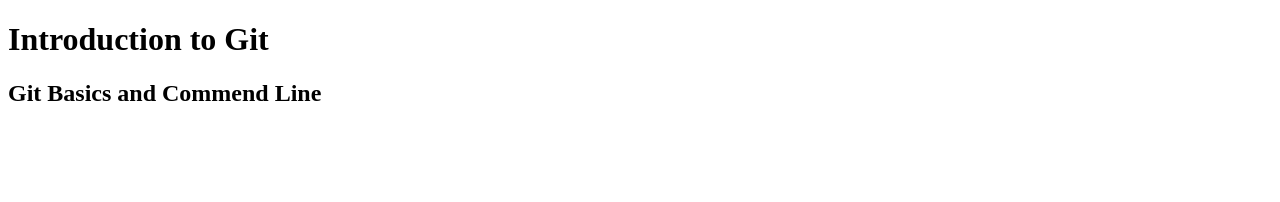
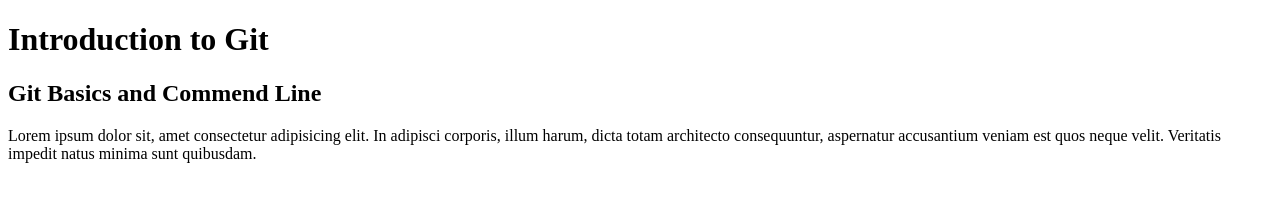
Before and after one commit to dikkat-lutfen/git-basics, a plain HTML site: page index.html in a window 1280 px wide. Drawn offline with Linux system fonts and the light colour scheme.

Commit message:
adding css.adding content

```diff
--- a/index.html
+++ b/index.html
@@ -9,5 +9,9 @@
 <body>
     <h1>Introduction to Git</h1>
     <h2>Git Basics and Commend Line </h2>
+    <p>Lorem ipsum dolor sit, amet consectetur adipisicing elit.
+         In adipisci corporis, illum harum, dicta totam architecto
+         consequuntur, aspernatur accusantium veniam est quos
+          neque velit. Veritatis impedit natus minima sunt quibusdam.</p>
 </body>
 </html>
--- /dev/null
+++ b/style.css
@@ -0,0 +1,3 @@
+body{
+    font-family: Arial, Helvetica, sans-serif;
+}
```
